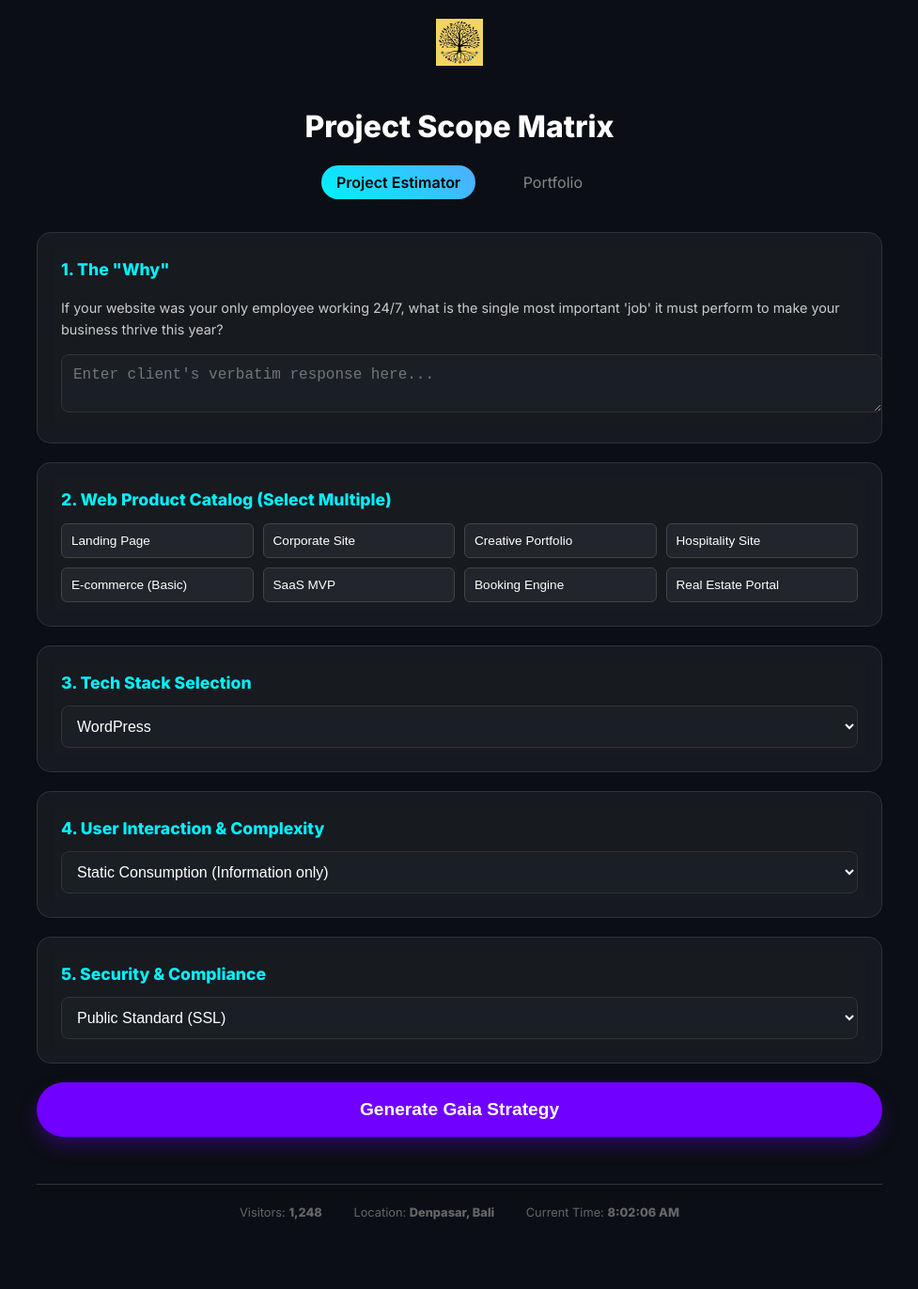
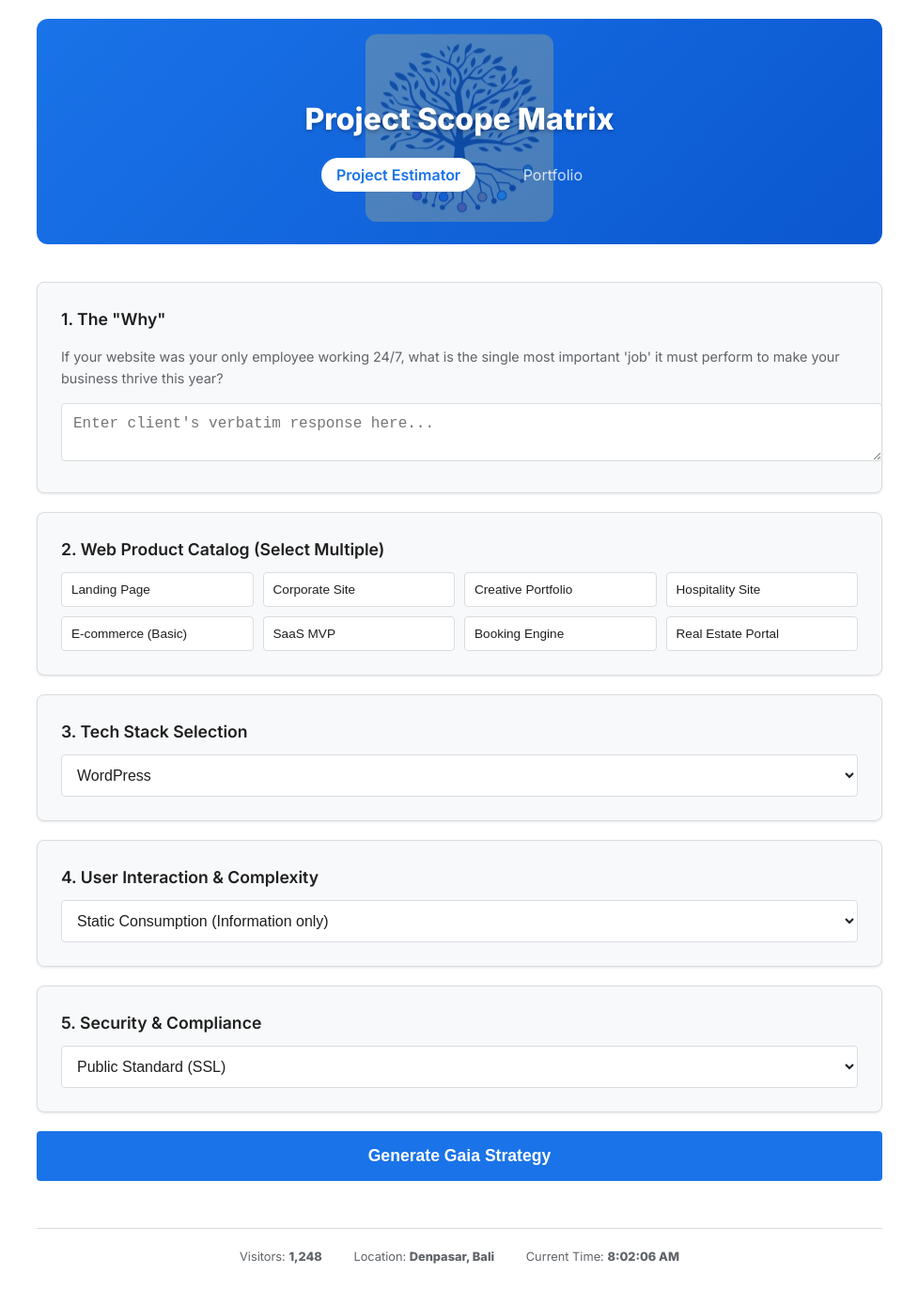
Before and after one commit to Gaia-Digital-Agency/product_selector, a website built with Vite: page index.html in a window 1280 px wide. Shown: the whole page at 94% size, without its empty margins (151-1128 px from the left). Before the commit the page ends 1342 px from the top, so only its background shows below. Built offline with nearby package versions, Linux system fonts and the light colour scheme.

Commit message:
feature update 01

```diff
--- a/index.html
+++ b/index.html
@@ -10,7 +10,9 @@
 <body>
     <div class="container">
         <header>
-            <img src="asset/gaiada.jpeg" alt="Gaia Logo" class="logo">
+            <div class="hero-logo-container">
+                <img src="asset/gaia_logo.jpeg" alt="Gaia Logo" class="hero-logo">
+            </div>
             <h1>Project Scope Matrix</h1>
             <nav class="nav-links">
                 <a href="index.html" class="active">Project Estimator</a>
--- a/src/styles.css
+++ b/src/styles.css
@@ -1,10 +1,13 @@
 :root {
-    --primary: #00f2fe;
-    --secondary: #4facfe;
-    --bg: #0b0e14;
-    --card-bg: rgba(255, 255, 255, 0.05);
-    --text: #ffffff;
-    --accent: #7000ff;
+    --primary: #1a73e8;
+    --secondary: #0b57d0;
+    --bg: #ffffff;
+    --card-bg: #f8f9fa;
+    --text: #1f1f1f;
+    --text-secondary: #5f6368;
+    --accent: #1a73e8;
+    --border: #dadce0;
+    --hover-bg: #f1f3f4;
 }
 
 body {
@@ -21,15 +24,55 @@ body {
     margin: auto;
 }
 
-header { text-align: center; margin-bottom: 40px; }
-.logo { height: 50px; margin-bottom: 10px; }
+header {
+    text-align: center;
+    margin-bottom: 40px;
+    background: linear-gradient(135deg, #1a73e8 0%, #0b57d0 100%);
+    padding: 60px 20px;
+    border-radius: 12px;
+    position: relative;
+    overflow: hidden;
+}
+
+header h1 {
+    color: white;
+    text-shadow: 0 2px 4px rgba(0, 0, 0, 0.3);
+    position: relative;
+    z-index: 1;
+}
+
+.hero-logo-container {
+    position: absolute;
+    top: 50%;
+    left: 50%;
+    transform: translate(-50%, -50%);
+    z-index: 0;
+}
+
+.hero-logo {
+    max-width: 300px;
+    height: auto;
+    border-radius: 12px;
+    opacity: 0.25;
+}
+
+@media screen and (min-width: 768px) {
+    .hero-logo {
+        max-width: 400px;
+    }
+}
+
+header .nav-links {
+    position: relative;
+    z-index: 1;
+}
 
 .nav-links {
     margin-top: 15px;
 }
 
 .nav-links a {
-    color: #888;
+    color: rgba(255, 255, 255, 0.8);
     text-decoration: none;
     margin: 0 15px;
     padding: 8px 16px;
@@ -38,35 +81,42 @@ header { text-align: center; margin-bottom: 40px; }
 }
 
 .nav-links a:hover {
-    color: var(--text);
+    color: #fff;
+    background: rgba(255, 255, 255, 0.2);
 }
 
 .nav-links a.active {
-    background: linear-gradient(45deg, var(--primary), var(--secondary));
-    color: #000;
+    background: #fff;
+    color: var(--primary);
     font-weight: 600;
 }
 
 .card {
     background: var(--card-bg);
-    border: 1px solid rgba(255,255,255,0.1);
+    border: 1px solid var(--border);
     padding: 25px;
-    border-radius: 15px;
+    border-radius: 8px;
     margin-bottom: 20px;
-    backdrop-filter: blur(10px);
+    box-shadow: 0 1px 3px rgba(0,0,0,0.1);
 }
 
-.question-label { display: block; font-weight: 800; font-size: 1.1rem; margin-bottom: 10px; color: var(--primary); }
-.helper-text { font-size: 0.9rem; color: #ccc; margin-bottom: 15px; }
+.question-label { display: block; font-weight: 600; font-size: 1.1rem; margin-bottom: 10px; color: var(--text); }
+.helper-text { font-size: 0.9rem; color: var(--text-secondary); margin-bottom: 15px; }
 
 textarea, select {
     width: 100%;
-    background: #1a1f26;
-    border: 1px solid #333;
-    color: white;
+    background: #fff;
+    border: 1px solid var(--border);
+    color: var(--text);
     padding: 12px;
-    border-radius: 8px;
+    border-radius: 4px;
     font-size: 1rem;
+}
+
+textarea:focus, select:focus {
+    outline: none;
+    border-color: var(--primary);
+    box-shadow: 0 0 0 2px rgba(26, 115, 232, 0.2);
 }
 
 .button-grid {
@@ -76,48 +126,58 @@ textarea, select {
 }
 
 .selectable-btn {
-    background: rgba(255,255,255,0.05);
-    border: 1px solid #444;
-    color: white;
+    background: #fff;
+    border: 1px solid var(--border);
+    color: var(--text);
     padding: 10px;
-    border-radius: 6px;
+    border-radius: 4px;
     cursor: pointer;
-    transition: 0.3s;
+    transition: 0.2s;
     text-align: left;
     font-size: 0.85rem;
 }
 
+.selectable-btn:hover {
+    background: var(--hover-bg);
+    border-color: var(--text-secondary);
+}
+
 .selectable-btn.active {
-    background: linear-gradient(45deg, var(--primary), var(--secondary));
-    border-color: transparent;
-    color: #000;
+    background: #e8f0fe;
+    border-color: var(--primary);
+    color: var(--primary);
     font-weight: 600;
 }
 
 .btn-calculate {
     width: 100%;
-    padding: 18px;
-    background: var(--accent);
-    color: white;
+    padding: 16px;
+    background: var(--primary);
+    color: #fff;
     border: none;
-    border-radius: 50px;
-    font-size: 1.2rem;
-    font-weight: 800;
+    border-radius: 4px;
+    font-size: 1.1rem;
+    font-weight: 600;
     cursor: pointer;
-    box-shadow: 0 10px 20px rgba(112, 0, 255, 0.3);
+    transition: 0.2s;
+}
+
+.btn-calculate:hover {
+    background: var(--secondary);
+    box-shadow: 0 2px 8px rgba(26, 115, 232, 0.3);
 }
 
 .hidden { display: none; }
 
 #results { margin-top: 40px; }
-.result-card { border-left: 5px solid var(--primary); background: #151a21; padding: 40px; border-radius: 20px; }
+.result-card { border-left: 4px solid var(--primary); background: #fff; padding: 40px; border-radius: 8px; box-shadow: 0 1px 3px rgba(0,0,0,0.1); }
 
 footer {
     margin-top: 50px;
     padding: 20px;
-    border-top: 1px solid #333;
+    border-top: 1px solid var(--border);
     font-size: 0.8rem;
-    color: #666;
+    color: var(--text-secondary);
     display: flex;
     justify-content: center;
 }
@@ -132,23 +192,22 @@ footer {
 }
 
 .portfolio-card {
-    background: var(--card-bg);
-    border: 1px solid rgba(255,255,255,0.1);
+    background: #fff;
+    border: 1px solid var(--border);
     padding: 25px;
-    border-radius: 15px;
-    backdrop-filter: blur(10px);
+    border-radius: 8px;
     text-decoration: none;
     color: var(--text);
     display: flex;
     justify-content: space-between;
     align-items: center;
-    transition: 0.3s;
+    transition: 0.2s;
+    box-shadow: 0 1px 3px rgba(0,0,0,0.1);
 }
 
 .portfolio-card:hover {
     border-color: var(--primary);
-    transform: translateY(-3px);
-    box-shadow: 0 10px 30px rgba(0, 242, 254, 0.1);
+    box-shadow: 0 4px 12px rgba(26, 115, 232, 0.15);
 }
 
 .portfolio-content h3 {
@@ -159,14 +218,14 @@ footer {
 .portfolio-url {
     margin: 0;
     font-size: 0.8rem;
-    color: #666;
+    color: var(--text-secondary);
 }
 
 .portfolio-arrow {
     font-size: 1.5rem;
     color: var(--primary);
     opacity: 0;
-    transition: 0.3s;
+    transition: 0.2s;
 }
 
 .portfolio-card:hover .portfolio-arrow {
--- /dev/null
+++ b/vite.config.js
@@ -0,0 +1,13 @@
+import { defineConfig } from 'vite'
+
+export default defineConfig({
+  root: '.',
+  build: {
+    outDir: 'dist',
+  },
+  server: {
+    open: false,
+    port: 5172,
+    strictPort: true,
+  },
+})
```
Also changed, not shown: package.json (added, +13 -0 lines), asset/gaia_logo.jpeg (added), 1 other file.
